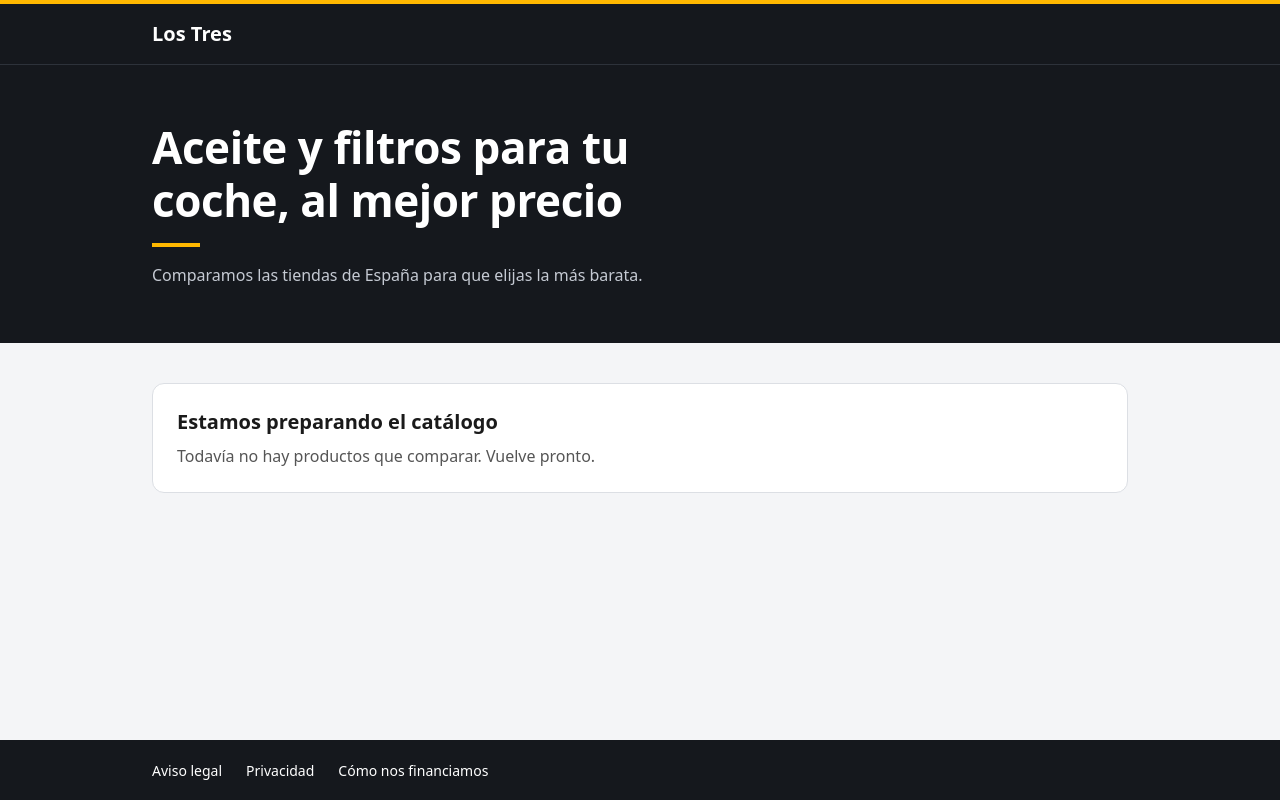
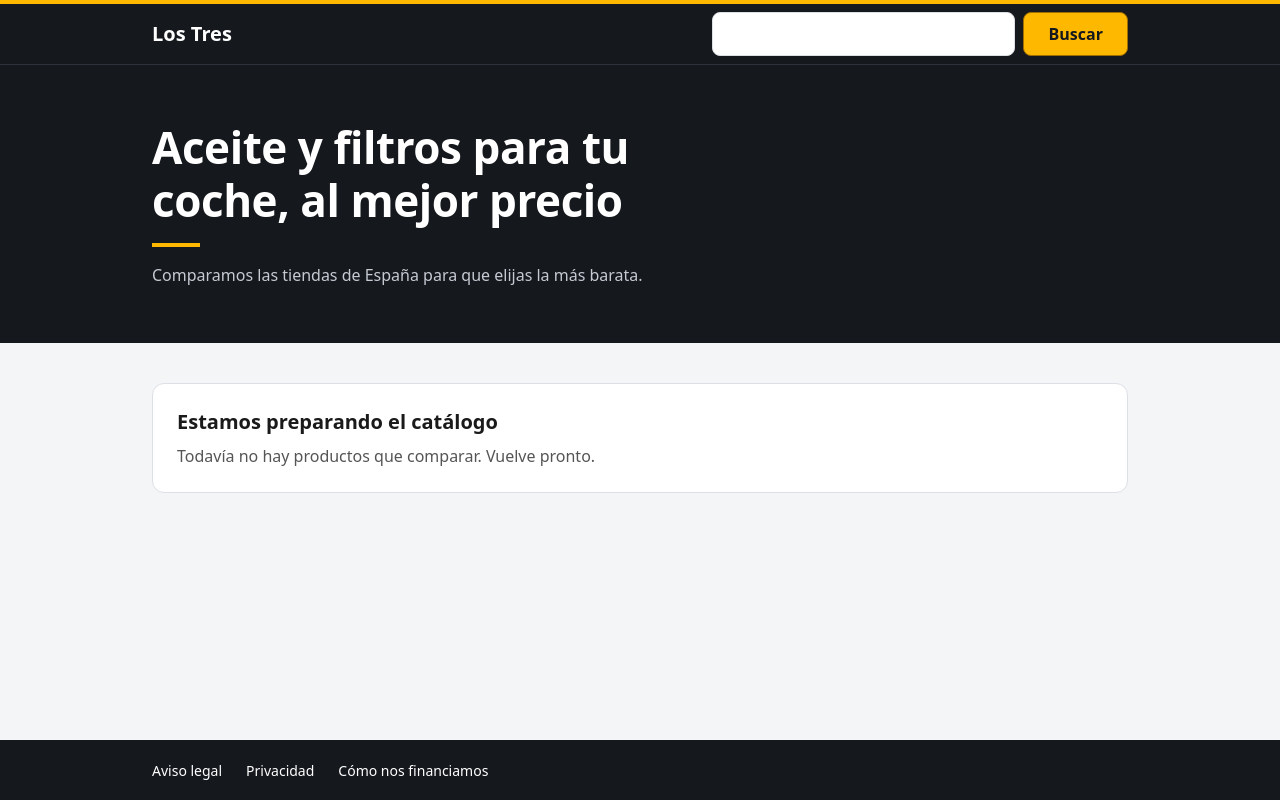
Before and after one commit to movie-clip/los-tres, a Next.js app: page / in a window 1280 px wide. Built offline with nearby package versions, Linux system fonts and the light colour scheme; no server answers; the database is empty.

Commit message:
#37 Add the header search box on public pages (T5.4.5)
Run 2026-10-28-s5-4-search/11.

Co-Authored-By: Claude Opus 5.5 <noreply@anthropic.com>

```diff
--- a/src/app/PublicChrome.tsx
+++ b/src/app/PublicChrome.tsx
@@ -4,6 +4,7 @@ import { PublicFallbackProvider } from '@/components/PublicFallbackContext';
 import { SiteFooter } from '@/components/SiteFooter';
 import { SiteHeader } from '@/components/SiteHeader';
 import { getSiteName } from '@/config/site';
+import { SEARCH_PATH } from '@/server/catalogue/paths';
 
 /**
  * The public header and footer around a page. Shared by (public)/layout.tsx and
@@ -11,10 +12,11 @@ import { getSiteName } from '@/config/site';
  * error boundary its finished strings. Not a route file.
  */
 export async function PublicChrome({ children }: { children: React.ReactNode }) {
-  const [t, tError, tNotFound] = await Promise.all([
+  const [t, tError, tNotFound, tSearch] = await Promise.all([
     getTranslations('Footer'),
     getTranslations('Error'),
     getTranslations('NotFound'),
+    getTranslations('Search'),
   ]);
   // The three legal pages, in the owner's order. Plain paths, no configuration.
   const footerLinks = [
@@ -26,7 +28,18 @@ export async function PublicChrome({ children }: { children: React.ReactNode })
     <PublicFallbackProvider
       value={{ heading: tError('heading'), body: tError('body'), home: tNotFound('backHome') }}
     >
-      <SiteHeader siteName={getSiteName()} />
+      <SiteHeader
+        siteName={getSiteName()}
+        search={{
+          variant: 'header',
+          action: SEARCH_PATH,
+          formLabel: tSearch('formLabel'),
+          fieldLabel: tSearch('fieldLabel'),
+          button: tSearch('button'),
+          hint: null,
+          value: null,
+        }}
+      />
       {children}
       <SiteFooter links={footerLinks} />
     </PublicFallbackProvider>
--- a/src/components/SiteHeader.module.css
+++ b/src/components/SiteHeader.module.css
@@ -6,16 +6,50 @@
   background: var(--color-ink);
 }
 
-/* A flex row, so a later control can sit on the right. */
+/* A wrapping flex row: the name, then the search box beside it. When the box
+   does not fit beside the name it takes its own row, and inside it the button
+   wraps under the field; nothing is clipped at any width. */
 .inner {
   display: flex;
+  flex-wrap: wrap;
   align-items: center;
+  gap: var(--space-0) var(--space-2);
   max-width: var(--content-width);
   margin: 0 auto;
   padding: 0 var(--gutter);
 }
 
+/* The box takes the room beside the name, from 14rem up to 26rem. The search
+   form inside fills it. min-width 0 lets it shrink below 14rem on a narrow
+   viewport instead of overflowing. */
+.search {
+  flex: 1 1 14rem;
+  max-width: 26rem;
+  min-width: 0;
+}
+
+/* A page that carries its own search form (the home hero, /buscar) shows one
+   place to type, not two. The rule keys on the page form's marker, so a page
+   without one, such as home with no categories, keeps the header box. If the
+   rule is ever unsupported the result is two boxes, never a missing one. */
+:global(body:has([data-search-page])) .search {
+  display: none;
+}
+
+/* From 40rem the row never wraps, even beside a long site name, and the box
+   sits against the right edge of the content column. */
+@media (min-width: 40rem) {
+  .inner {
+    flex-wrap: nowrap;
+  }
+
+  .search {
+    margin-left: auto;
+  }
+}
+
 .name {
+  min-width: 0;
   display: inline-flex;
   align-items: center;
   min-height: var(--tap-target);
--- a/src/components/SiteHeader.tsx
+++ b/src/components/SiteHeader.tsx
@@ -1,15 +1,31 @@
 import Link from 'next/link';
 
+import { SearchForm, type SearchFormProps } from './SearchForm';
 import styles from './SiteHeader.module.css';
 
-/** The site name arrives as a prop: components never read configuration. */
-export function SiteHeader({ siteName }: { siteName: string }) {
+/**
+ * The site name and the header search form arrive as props: components never
+ * read configuration. `search` is null only where a caller wants no box. The
+ * box hides itself on a page that carries its own search form (SiteHeader.module.css).
+ */
+export function SiteHeader({
+  siteName,
+  search,
+}: {
+  siteName: string;
+  search: SearchFormProps | null;
+}) {
   return (
     <header className={styles.header}>
       <div className={styles.inner}>
         <Link href="/" className={styles.name} data-testid="site-header-link">
           {siteName}
         </Link>
+        {search === null ? null : (
+          <div className={styles.search}>
+            <SearchForm {...search} />
+          </div>
+        )}
       </div>
     </header>
   );
```
Also changed, not shown: 1 other file (tests, documents, lock files or other folders).
